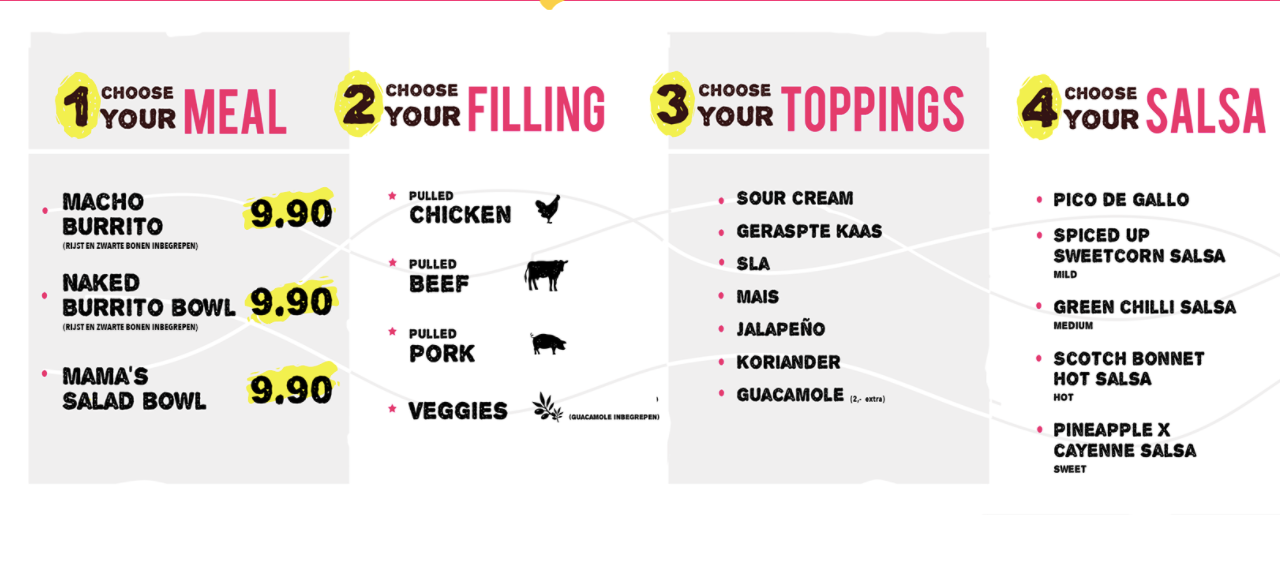
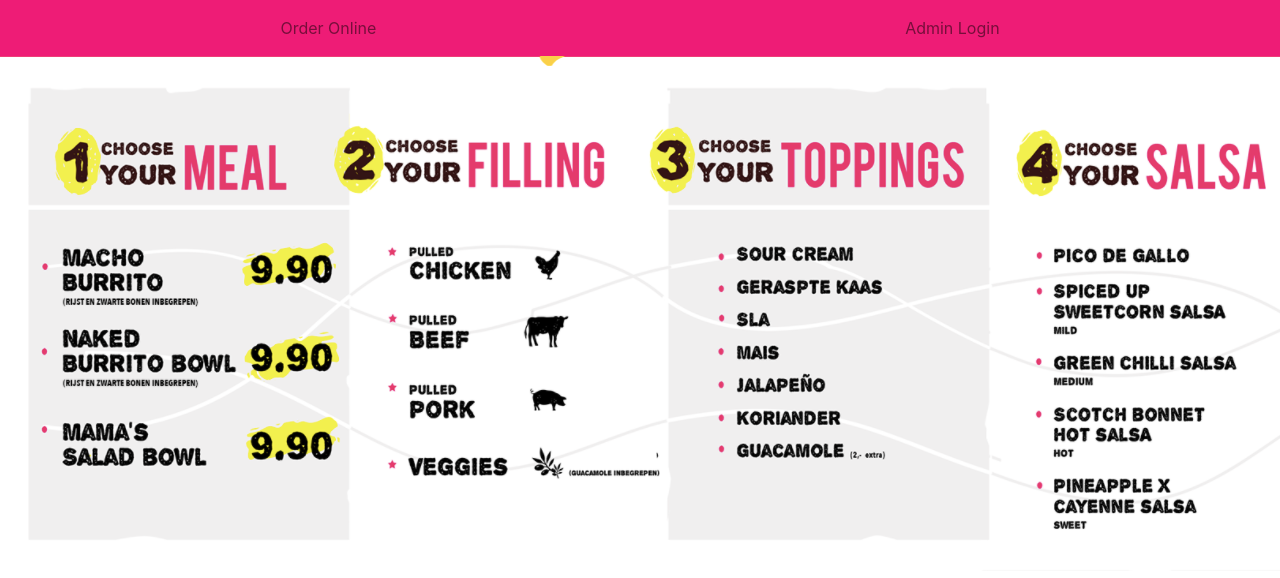
Before and after one commit to FreekJanssen/FoodOrder, a React (Create React App) app: page / in a window 1280 px wide. Shown: the top 578 px of the page. Built offline with nearby package versions, Linux system fonts and the light colour scheme.

Commit message:
styled navbar a bit more

```diff
--- a/package.json
+++ b/package.json
@@ -6,6 +6,7 @@
     "@testing-library/jest-dom": "^4.2.4",
     "@testing-library/react": "^9.5.0",
     "@testing-library/user-event": "^7.2.1",
+    "bootstrap": "^4.5.0",
     "react": "^16.13.1",
     "react-bootstrap": "^1.0.1",
     "react-dom": "^16.13.1",
--- a/src/App.js
+++ b/src/App.js
@@ -1,11 +1,14 @@
 import React from 'react';
 import { Switch, Route } from 'react-router-dom';
 //import './App.css';
+import NavBar from './components/Navigation/index'
+
 import Home from './pages/Home.js'
 
 function App() {
   return (
     <div className="App">
+      <NavBar />
       <Switch>
         <Route exact path="/" component={Home} />
       </Switch>
--- a/src/components/Navigation/index.js
+++ b/src/components/Navigation/index.js
@@ -7,7 +7,7 @@ export default function NavBar() {
  		<Navbar style={{backgroundColor: '#ee1c76'}} expand="lg">
 			<Nav style={{ width: "100%" }} fill>
 				<Nav.Item>
-					<Nav.Link style={{color: 'yellow'}} as={NavLink} to='/order'>
+					<Nav.Link as={NavLink} to='/order'>
         	Order Online
       		</Nav.Link>
 				</Nav.Item>
--- a/src/index.js
+++ b/src/index.js
@@ -4,6 +4,7 @@ import './index.css';
 import App from './App';
 import * as serviceWorker from './serviceWorker';
 import { BrowserRouter as Router } from "react-router-dom";
+import 'bootstrap/dist/css/bootstrap.min.css';
 
 ReactDOM.render(
   <Router>
```
Also changed, not shown: 1 other file (tests, documents, lock files or other folders).
